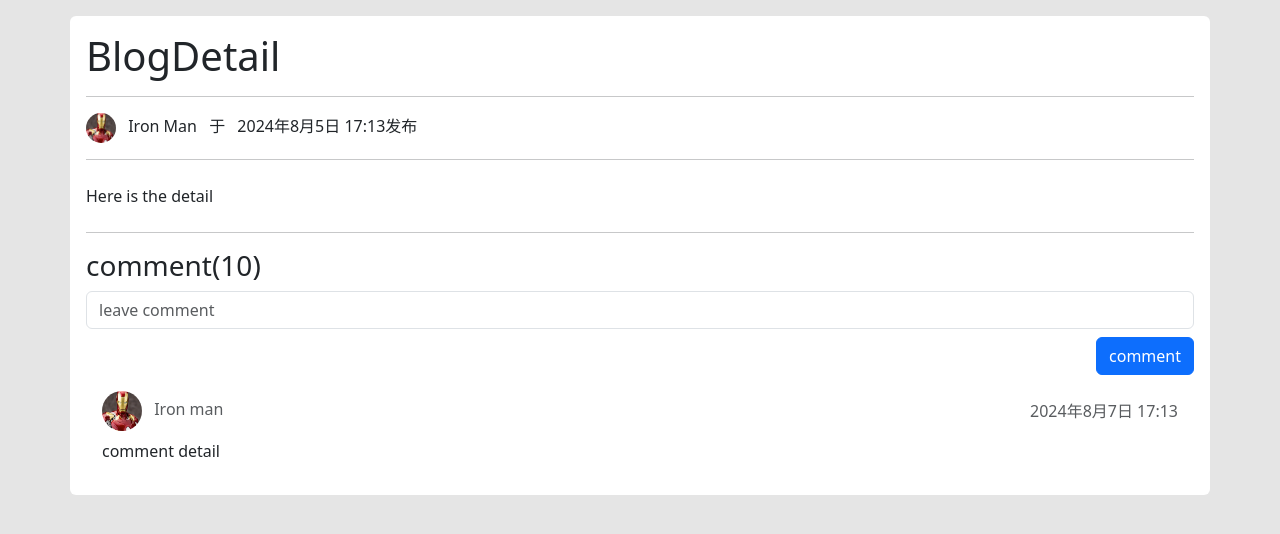
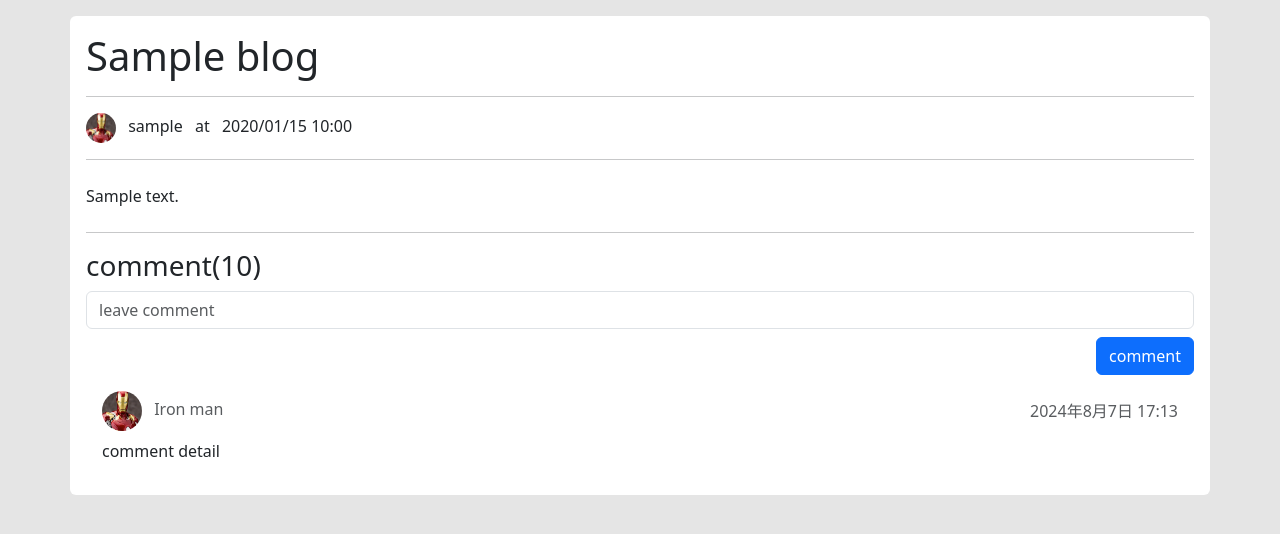
Before and after one commit to cangqiongyishao/djangoBlog, a Django app: template templates/blog_detail.html in a window 1280 px wide. Shown: the part 73-607 px from the top of the page. Run offline with Django 5.2, Linux system fonts and the light colour scheme; the template is opened without the code that fills it: most values are stand-ins (such as "Sample title", 1, 10 or a date in 2020); data that the repository does not hold is empty; parts of the project's set-up code (start-up, migrations or seed data) failed here and were passed over; some libraries are stand-ins or nearby versions.

Commit message:
post blog detail part done

```diff
--- a/blog/views.py
+++ b/blog/views.py
@@ -14,7 +14,11 @@ def index(request):
 
 
 def blog_detail(request, blog_id):
-    return render(request, 'blog_detail.html')
+    try:
+        blog = Blog.objects.get(pk=blog_id)
+    except Exception as e:
+        blog = None
+    return render(request, 'blog_detail.html', context={'blog': blog})
 
 
 # @login_required(login_url=reverse_lazy('xiaoauth:login'))
--- a/templates/blog_detail.html
+++ b/templates/blog_detail.html
@@ -1,21 +1,21 @@
 {% extends 'base.html' %}
 
 {% block title %}
-	BlogDetail
+    BlogDetail
 {% endblock %}
 
 {% block main %}
-    <h1>BlogDetail</h1>
+    <h1>{{ blog.title }}</h1>
     <hr>
     <div class="mt-2">
         <img src="{% static 'image/avatar.webp' %}" class="rounded-circle" width="30" height="30" alt="">
-        <span class="ms-2">Iron Man</span>
-        <span class="ms-2">于</span>
-        <span class="ms-2"> 2024年8月5日 17:13</span>发布
+        <span class="ms-2">{{ blog.author.username }}</span>
+        <span class="ms-2">at</span>
+        <span class="ms-2"> {{ blog.pub_time|date:'Y/m/d h:i' }}</span>
     </div>
     <hr>
     <div class="py-2">
-        Here is the detail
+        {{ blog.content|safe }}
     </div>
     <hr>
     <div class="mt-2">
@@ -35,7 +35,8 @@
             <li class="list-group-item mb-2">
                 <div class="d-flex justify-content-between text-body-secondary">
                     <div class="base-info">
-                        <img src="{% static 'image/avatar.webp' %}" class="rounded-circle" width="40" height="40" alt="">
+                        <img src="{% static 'image/avatar.webp' %}" class="rounded-circle" width="40" height="40"
+                             alt="">
                         <span class="ms-2">Iron man</span>
                     </div>
                     <div class="create-time align-content-center">
```
